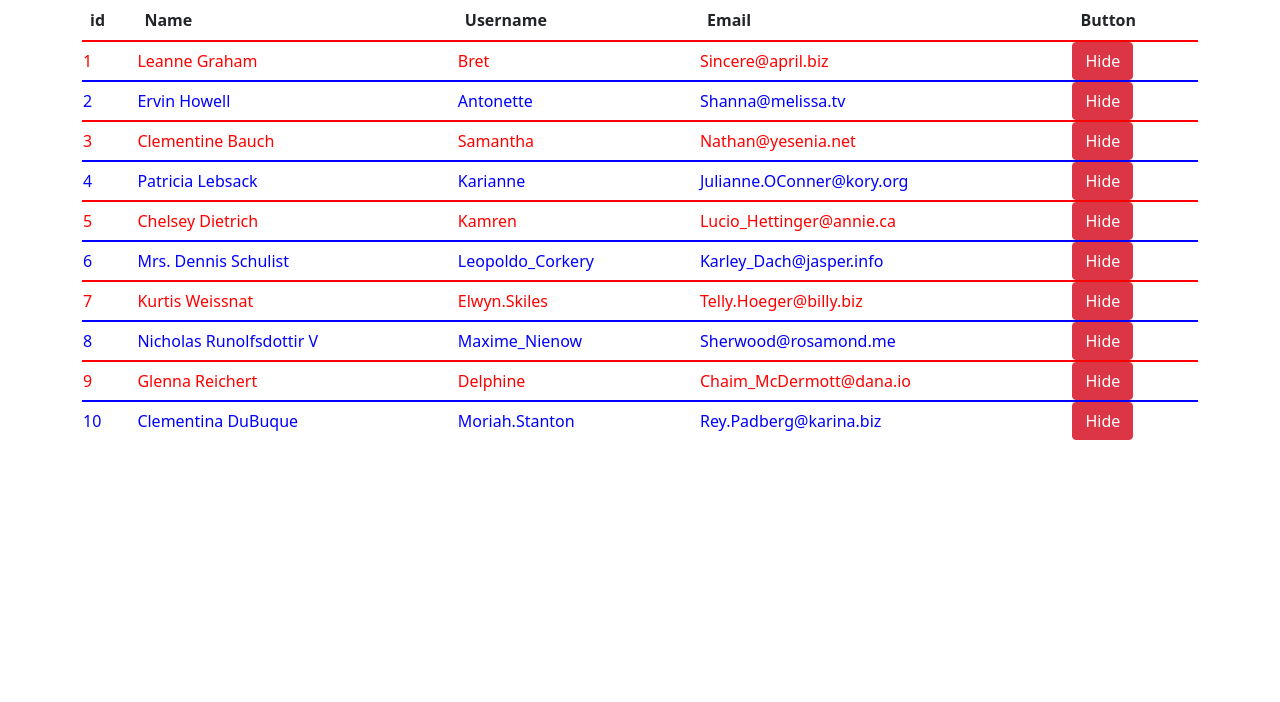
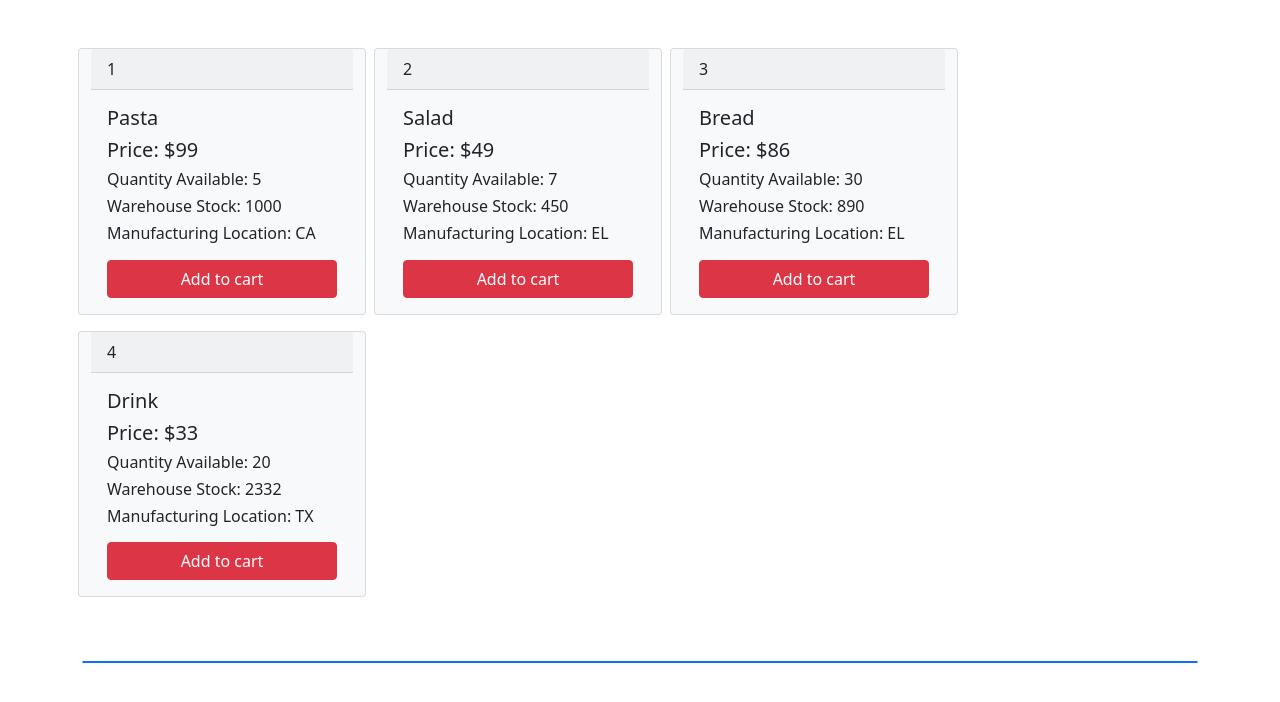
Before and after one commit to ashishdhodia/angularprojecttrial-ashish, an Angular app in the folder my-first-app/: page / in a window 1280 px wide. Shown: the top 702 px of the page. Built offline with nearby package versions, Linux system fonts and the light colour scheme.

Commit message:
Completed task - show product data using json data format in table form, add to cart, remove cart, update value dynamically

```diff
--- a/my-first-app/src/app/app.component.html
+++ b/my-first-app/src/app/app.component.html
@@ -110,7 +110,7 @@
 
 <!-- <div [ngStyle]="{ color: 'red' }"></div> -->
 
-<div class="container">
+<!-- <div class="container">
   <table class="table">
     <thead>
       <tr>
@@ -130,4 +130,6 @@
       <button type="button" class="btn btn-danger" (click)="disable()">Hide</button>
     </tr>
   </table>
-</div>
+</div> -->
+
+<app-products></app-products>
--- a/my-first-app/src/app/app.component.ts
+++ b/my-first-app/src/app/app.component.ts
@@ -57,246 +57,246 @@ export class AppComponent {
   //   color: 'red'
   // }
 
-  json = `[
-    {
-      "id": 1,
-      "name": "Leanne Graham",
-      "username": "Bret",
-      "email": "Sincere@april.biz",
-      "address": {
-        "street": "Kulas Light",
-        "suite": "Apt. 556",
-        "city": "Gwenborough",
-        "zipcode": "92998-3874",
-        "geo": {
-          "lat": "-37.3159",
-          "lng": "81.1496"
-        }
-      },
-      "phone": "1-770-736-8031 x56442",
-      "website": "hildegard.org",
-      "company": {
-        "name": "Romaguera-Crona",
-        "catchPhrase": "Multi-layered client-server neural-net",
-        "bs": "harness real-time e-markets"
-      }
-    },
-    {
-      "id": 2,
-      "name": "Ervin Howell",
-      "username": "Antonette",
-      "email": "Shanna@melissa.tv",
-      "address": {
-        "street": "Victor Plains",
-        "suite": "Suite 879",
-        "city": "Wisokyburgh",
-        "zipcode": "90566-7771",
-        "geo": {
-          "lat": "-43.9509",
-          "lng": "-34.4618"
-        }
-      },
-      "phone": "010-692-6593 x09125",
-      "website": "anastasia.net",
-      "company": {
-        "name": "Deckow-Crist",
-        "catchPhrase": "Proactive didactic contingency",
-        "bs": "synergize scalable supply-chains"
-      }
-    },
-    {
-      "id": 3,
-      "name": "Clementine Bauch",
-      "username": "Samantha",
-      "email": "Nathan@yesenia.net",
-      "address": {
-        "street": "Douglas Extension",
-        "suite": "Suite 847",
-        "city": "McKenziehaven",
-        "zipcode": "59590-4157",
-        "geo": {
-          "lat": "-68.6102",
-          "lng": "-47.0653"
-        }
-      },
-      "phone": "1-463-123-4447",
-      "website": "ramiro.info",
-      "company": {
-        "name": "Romaguera-Jacobson",
-        "catchPhrase": "Face to face bifurcated interface",
-        "bs": "e-enable strategic applications"
-      }
-    },
-    {
-      "id": 4,
-      "name": "Patricia Lebsack",
-      "username": "Karianne",
-      "email": "Julianne.OConner@kory.org",
-      "address": {
-        "street": "Hoeger Mall",
-        "suite": "Apt. 692",
-        "city": "South Elvis",
-        "zipcode": "53919-4257",
-        "geo": {
-          "lat": "29.4572",
-          "lng": "-164.2990"
-        }
-      },
-      "phone": "493-170-9623 x156",
-      "website": "kale.biz",
-      "company": {
-        "name": "Robel-Corkery",
-        "catchPhrase": "Multi-tiered zero tolerance productivity",
-        "bs": "transition cutting-edge web services"
-      }
-    },
-    {
-      "id": 5,
-      "name": "Chelsey Dietrich",
-      "username": "Kamren",
-      "email": "Lucio_Hettinger@annie.ca",
-      "address": {
-        "street": "Skiles Walks",
-        "suite": "Suite 351",
-        "city": "Roscoeview",
-        "zipcode": "33263",
-        "geo": {
-          "lat": "-31.8129",
-          "lng": "62.5342"
-        }
-      },
-      "phone": "(254)954-1289",
-      "website": "demarco.info",
-      "company": {
-        "name": "Keebler LLC",
-        "catchPhrase": "User-centric fault-tolerant solution",
-        "bs": "revolutionize end-to-end systems"
-      }
-    },
-    {
-      "id": 6,
-      "name": "Mrs. Dennis Schulist",
-      "username": "Leopoldo_Corkery",
-      "email": "Karley_Dach@jasper.info",
-      "address": {
-        "street": "Norberto Crossing",
-        "suite": "Apt. 950",
-        "city": "South Christy",
-        "zipcode": "23505-1337",
-        "geo": {
-          "lat": "-71.4197",
-          "lng": "71.7478"
-        }
-      },
-      "phone": "1-477-935-8478 x6430",
-      "website": "ola.org",
-      "company": {
-        "name": "Considine-Lockman",
-        "catchPhrase": "Synchronised bottom-line interface",
-        "bs": "e-enable innovative applications"
-      }
-    },
-    {
-      "id": 7,
-      "name": "Kurtis Weissnat",
-      "username": "Elwyn.Skiles",
-      "email": "Telly.Hoeger@billy.biz",
-      "address": {
-        "street": "Rex Trail",
-        "suite": "Suite 280",
-        "city": "Howemouth",
-        "zipcode": "58804-1099",
-        "geo": {
-          "lat": "24.8918",
-          "lng": "21.8984"
-        }
-      },
-      "phone": "210.067.6132",
-      "website": "elvis.io",
-      "company": {
-        "name": "Johns Group",
-        "catchPhrase": "Configurable multimedia task-force",
-        "bs": "generate enterprise e-tailers"
-      }
-    },
-    {
-      "id": 8,
-      "name": "Nicholas Runolfsdottir V",
-      "username": "Maxime_Nienow",
-      "email": "Sherwood@rosamond.me",
-      "address": {
-        "street": "Ellsworth Summit",
-        "suite": "Suite 729",
-        "city": "Aliyaview",
-        "zipcode": "45169",
-        "geo": {
-          "lat": "-14.3990",
-          "lng": "-120.7677"
-        }
-      },
-      "phone": "586.493.6943 x140",
-      "website": "jacynthe.com",
-      "company": {
-        "name": "Abernathy Group",
-        "catchPhrase": "Implemented secondary concept",
-        "bs": "e-enable extensible e-tailers"
-      }
-    },
-    {
-      "id": 9,
-      "name": "Glenna Reichert",
-      "username": "Delphine",
-      "email": "Chaim_McDermott@dana.io",
-      "address": {
-        "street": "Dayna Park",
-        "suite": "Suite 449",
-        "city": "Bartholomebury",
-        "zipcode": "76495-3109",
-        "geo": {
-          "lat": "24.6463",
-          "lng": "-168.8889"
-        }
-      },
-      "phone": "(775)976-6794 x41206",
-      "website": "conrad.com",
-      "company": {
-        "name": "Yost and Sons",
-        "catchPhrase": "Switchable contextually-based project",
-        "bs": "aggregate real-time technologies"
-      }
-    },
-    {
-      "id": 10,
-      "name": "Clementina DuBuque",
-      "username": "Moriah.Stanton",
-      "email": "Rey.Padberg@karina.biz",
-      "address": {
-        "street": "Kattie Turnpike",
-        "suite": "Suite 198",
-        "city": "Lebsackbury",
-        "zipcode": "31428-2261",
-        "geo": {
-          "lat": "-38.2386",
-          "lng": "57.2232"
-        }
-      },
-      "phone": "024-648-3804",
-      "website": "ambrose.net",
-      "company": {
-        "name": "Hoeger LLC",
-        "catchPhrase": "Centralized empowering task-force",
-        "bs": "target end-to-end models"
-      }
-    }
-  ]`;
+//   json = `[
+//     {
+//       "id": 1,
+//       "name": "Leanne Graham",
+//       "username": "Bret",
+//       "email": "Sincere@april.biz",
+//       "address": {
+//         "street": "Kulas Light",
+//         "suite": "Apt. 556",
+//         "city": "Gwenborough",
+//         "zipcode": "92998-3874",
+//         "geo": {
+//           "lat": "-37.3159",
+//           "lng": "81.1496"
+//         }
+//       },
+//       "phone": "1-770-736-8031 x56442",
+//       "website": "hildegard.org",
+//       "company": {
+//         "name": "Romaguera-Crona",
+//         "catchPhrase": "Multi-layered client-server neural-net",
+//         "bs": "harness real-time e-markets"
+//       }
+//     },
+//     {
+//       "id": 2,
+//       "name": "Ervin Howell",
+//       "username": "Antonette",
+//       "email": "Shanna@melissa.tv",
+//       "address": {
+//         "street": "Victor Plains",
+//         "suite": "Suite 879",
+//         "city": "Wisokyburgh",
+//         "zipcode": "90566-7771",
+//         "geo": {
+//           "lat": "-43.9509",
+//           "lng": "-34.4618"
+//         }
+//       },
+//       "phone": "010-692-6593 x09125",
+//       "website": "anastasia.net",
+//       "company": {
+//         "name": "Deckow-Crist",
+//         "catchPhrase": "Proactive didactic contingency",
+//         "bs": "synergize scalable supply-chains"
+//       }
+//     },
+//     {
+//       "id": 3,
+//       "name": "Clementine Bauch",
+//       "username": "Samantha",
+//       "email": "Nathan@yesenia.net",
+//       "address": {
+//         "street": "Douglas Extension",
+//         "suite": "Suite 847",
+//         "city": "McKenziehaven",
+//         "zipcode": "59590-4157",
+//         "geo": {
+//           "lat": "-68.6102",
+//           "lng": "-47.0653"
+//         }
+//       },
+//       "phone": "1-463-123-4447",
+//       "website": "ramiro.info",
+//       "company": {
+//         "name": "Romaguera-Jacobson",
+//         "catchPhrase": "Face to face bifurcated interface",
+//         "bs": "e-enable strategic applications"
+//       }
+//     },
+//     {
+//       "id": 4,
+//       "name": "Patricia Lebsack",
+//       "username": "Karianne",
+//       "email": "Julianne.OConner@kory.org",
+//       "address": {
+//         "street": "Hoeger Mall",
+//         "suite": "Apt. 692",
+//         "city": "South Elvis",
+//         "zipcode": "53919-4257",
+//         "geo": {
+//           "lat": "29.4572",
+//           "lng": "-164.2990"
+//         }
+//       },
+//       "phone": "493-170-9623 x156",
+//       "website": "kale.biz",
+//       "company": {
+//         "name": "Robel-Corkery",
+//         "catchPhrase": "Multi-tiered zero tolerance productivity",
+//         "bs": "transition cutting-edge web services"
+//       }
+//     },
+//     {
+//       "id": 5,
+//       "name": "Chelsey Dietrich",
+//       "username": "Kamren",
+//       "email": "Lucio_Hettinger@annie.ca",
+//       "address": {
+//         "street": "Skiles Walks",
+//         "suite": "Suite 351",
+//         "city": "Roscoeview",
+//         "zipcode": "33263",
+//         "geo": {
+//           "lat": "-31.8129",
+//           "lng": "62.5342"
+//         }
+//       },
+//       "phone": "(254)954-1289",
+//       "website": "demarco.info",
+//       "company": {
+//         "name": "Keebler LLC",
+//         "catchPhrase": "User-centric fault-tolerant solution",
+//         "bs": "revolutionize end-to-end systems"
+//       }
+//     },
+//     {
+//       "id": 6,
+//       "name": "Mrs. Dennis Schulist",
+//       "username": "Leopoldo_Corkery",
+//       "email": "Karley_Dach@jasper.info",
+//       "address": {
+//         "street": "Norberto Crossing",
+//         "suite": "Apt. 950",
+//         "city": "South Christy",
+//         "zipcode": "23505-1337",
+//         "geo": {
+//           "lat": "-71.4197",
+//           "lng": "71.7478"
+//         }
+//       },
+//       "phone": "1-477-935-8478 x6430",
+//       "website": "ola.org",
+//       "company": {
+//         "name": "Considine-Lockman",
+//         "catchPhrase": "Synchronised bottom-line interface",
+//         "bs": "e-enable innovative applications"
+//       }
+//     },
+//     {
+//       "id": 7,
+//       "name": "Kurtis Weissnat",
+//       "username": "Elwyn.Skiles",
+//       "email": "Telly.Hoeger@billy.biz",
+//       "address": {
+//         "street": "Rex Trail",
+//         "suite": "Suite 280",
+//         "city": "Howemouth",
+//         "zipcode": "58804-1099",
+//         "geo": {
+//           "lat": "24.8918",
+//           "lng": "21.8984"
+//         }
+//       },
+//       "phone": "210.067.6132",
+//       "website": "elvis.io",
+//       "company": {
+//         "name": "Johns Group",
+//         "catchPhrase": "Configurable multimedia task-force",
+//         "bs": "generate enterprise e-tailers"
+//       }
+//     },
+//     {
+//       "id": 8,
+//       "name": "Nicholas Runolfsdottir V",
+//       "username": "Maxime_Nienow",
+//       "email": "Sherwood@rosamond.me",
+//       "address": {
+//         "street": "Ellsworth Summit",
+//         "suite": "Suite 729",
+//         "city": "Aliyaview",
+//         "zipcode": "45169",
+//         "geo": {
+//           "lat": "-14.3990",
+//           "lng": "-120.7677"
+//         }
+//       },
+//       "phone": "586.493.6943 x140",
+//       "website": "jacynthe.com",
+//       "company": {
+//         "name": "Abernathy Group",
+//         "catchPhrase": "Implemented secondary concept",
+//         "bs": "e-enable extensible e-tailers"
+//       }
+//     },
+//     {
+//       "id": 9,
+//       "name": "Glenna Reichert",
+//       "username": "Delphine",
+//       "email": "Chaim_McDermott@dana.io",
+//       "address": {
+//         "street": "Dayna Park",
+//         "suite": "Suite 449",
+//         "city": "Bartholomebury",
+//         "zipcode": "76495-3109",
+//         "geo": {
+//           "lat": "24.6463",
+//           "lng": "-168.8889"
+//         }
+//       },
+//       "phone": "(775)976-6794 x41206",
+//       "website": "conrad.com",
+//       "company": {
+//         "name": "Yost and Sons",
+//         "catchPhrase": "Switchable contextually-based project",
+//         "bs": "aggregate real-time technologies"
+//       }
+//     },
+//     {
+//       "id": 10,
+//       "name": "Clementina DuBuque",
+//       "username": "Moriah.Stanton",
+//       "email": "Rey.Padberg@karina.biz",
+//       "address": {
+//         "street": "Kattie Turnpike",
+//         "suite": "Suite 198",
+//         "city": "Lebsackbury",
+//         "zipcode": "31428-2261",
+//         "geo": {
+//           "lat": "-38.2386",
+//           "lng": "57.2232"
+//         }
+//       },
+//       "phone": "024-648-3804",
+//       "website": "ambrose.net",
+//       "company": {
+//         "name": "Hoeger LLC",
+//         "catchPhrase": "Centralized empowering task-force",
+//         "bs": "target end-to-end models"
+//       }
+//     }
+//   ]`;
 
-  data = JSON.parse(this.json);
+//   data = JSON.parse(this.json);
 
-  hideData = {}
-  disable() {
-    this.hideData = {
-      color: 'transparent'
-    }
+//   hideData = {}
+//   disable() {
+//     this.hideData = {
+//       color: 'transparent'
+//     }
 
-  }
+//   }
 }
--- a/my-first-app/src/app/header/products/products.component.html
+++ b/my-first-app/src/app/header/products/products.component.html
@@ -143,3 +143,65 @@
     </div>
   </div>
 </div> -->
+
+<div class="container">
+  <div class="col mt-5">
+    <div class="row">
+      <div
+        class="card text-dark bg-light mb-3 ms-2"
+        style="max-width: 18rem"
+        *ngFor="let item of data; let i = index"
+      >
+        <div class="card-header">{{ data[i].id }}</div>
+        <div class="card-body">
+          <h5 class="card-title">{{ data[i].name }}</h5>
+          <h5 class="card-title">Price: ${{ data[i].price }}</h5>
+          <h6 class="card-title">
+            Quantity Available: {{ data[i].quntity_avl }}
+          </h6>
+          <h6 class="card-title">
+            Warehouse Stock: {{ data[i].stock_warehouse }}
+          </h6>
+          <h6 class="card-title">
+            Manufacturing Location: {{ data[i].manufacturing_location }}
+          </h6>
+          <button
+            type="button"
+            class="btn btn-danger mt-2"
+            style="width: 100%"
+            (click)="addTo(data[i].id - 1)"
+          >
+            Add to cart
+          </button>
+        </div>
+      </div>
+    </div>
+  </div>
+
+  <div class="row mt-5">
+    <div class="col">
+      <div class="card border-primary mb-3" style="max-width: 73rem">
+        <div
+          class="card-header"
+          [ngClass]="data[i].hide == 0 ? 'red' : 'blue'"
+          *ngFor="let item of data; let i = index"
+        >
+          {{ data[i].name }} | ${{ data[i].cost }} | Quantity:
+          {{ data[i].added }} | Available:
+          {{ data[i].quntity_avl }}
+          <button
+            type="button"
+            class="btn btn-info mt-2"
+            (click)="remove(data[i].id - 1)"
+          >x</button>
+        </div>
+      </div>
+    </div>
+  </div>
+
+  <!-- <div *ngFor="let item of data; let i = index">
+  <p>{{ data[i].id }}</p>
+  <p>{{ data[i].name }}</p>
+  <p>{{ data[i].price }}</p>
+</div> -->
+</div>
--- a/my-first-app/src/app/header/products/products.component.ts
+++ b/my-first-app/src/app/header/products/products.component.ts
@@ -47,6 +47,88 @@ export class ProductsComponent implements OnInit {
   //   this.eventExecutedRemove.emit()
   // }
 
+  styleOrigin = {
+    display: 'none'
+  }
+  json = `[
+    {
+      "id": 1,
+      "name": "Pasta",
+      "price": "99",
+      "added": 0,
+      "quntity_avl": "5",
+      "stock_warehouse": "1000",
+      "manufacturing_location": "CA",
+      "cost": 0,
+      "hide": 0
+    },
+    {
+      "id": 2,
+      "name": "Salad",
+      "price": "49",
+      "added": 0,
+      "quntity_avl": "7",
+      "stock_warehouse": "450",
+      "manufacturing_location": "EL",
+      "cost": 0,
+      "hide": 0
+    },
+    {
+      "id": 3,
+      "name": "Bread",
+      "price": "86",
+      "added": 0,
+      "quntity_avl": "30",
+      "stock_warehouse": "890",
+      "manufacturing_location": "EL",
+      "cost": 0,
+      "hide": 0
+    },
+    {
+      "id": 4,
+      "name": "Drink",
+      "price": "33",
+      "added": 0,
+      "quntity_avl": "20",
+      "stock_warehouse": "2332",
+      "manufacturing_location": "TX",
+      "cost": 0,
+      "hide": 0
+    }
+  ]`;
+
+  data = JSON.parse(this.json);
+  hideData = {
+    display: 'none'
+  }
+  addTo(value: any) {
+    if (this.data[value].quntity_avl == 0) {
+      return;
+    }
+    this.data[value].added++;
+    this.data[value].quntity_avl--;
+    this.data[value].cost = this.data[value].price * this.data[value].added;
+    // this.hideData = { color: 'black' }
+
+    for (let i = 0; i < this.data.length; i++) {
+      if (this.data[value].hide == 0) {
+        this.data[value].hide = 1
+      }
+    }
+  }
+
+  remove(value: any) {
+    let temp1 = this.data[value].cost;
+    let temp2 = this.data[value].cost;
+    this.data[value].cost = temp1 - temp2 / this.data[value].added;
+    this.data[value].added--;
+    this.data[value].quntity_avl++;
+    if (this.data[value].cost < 1) {
+      this.data[value].cost = 0
+      this.data[value].hide = 0
+    }
+
+  }
 
 
 }
```
Also changed, not shown: my-first-app/src/app/header/products/products.component.css (+15 -0 lines).
